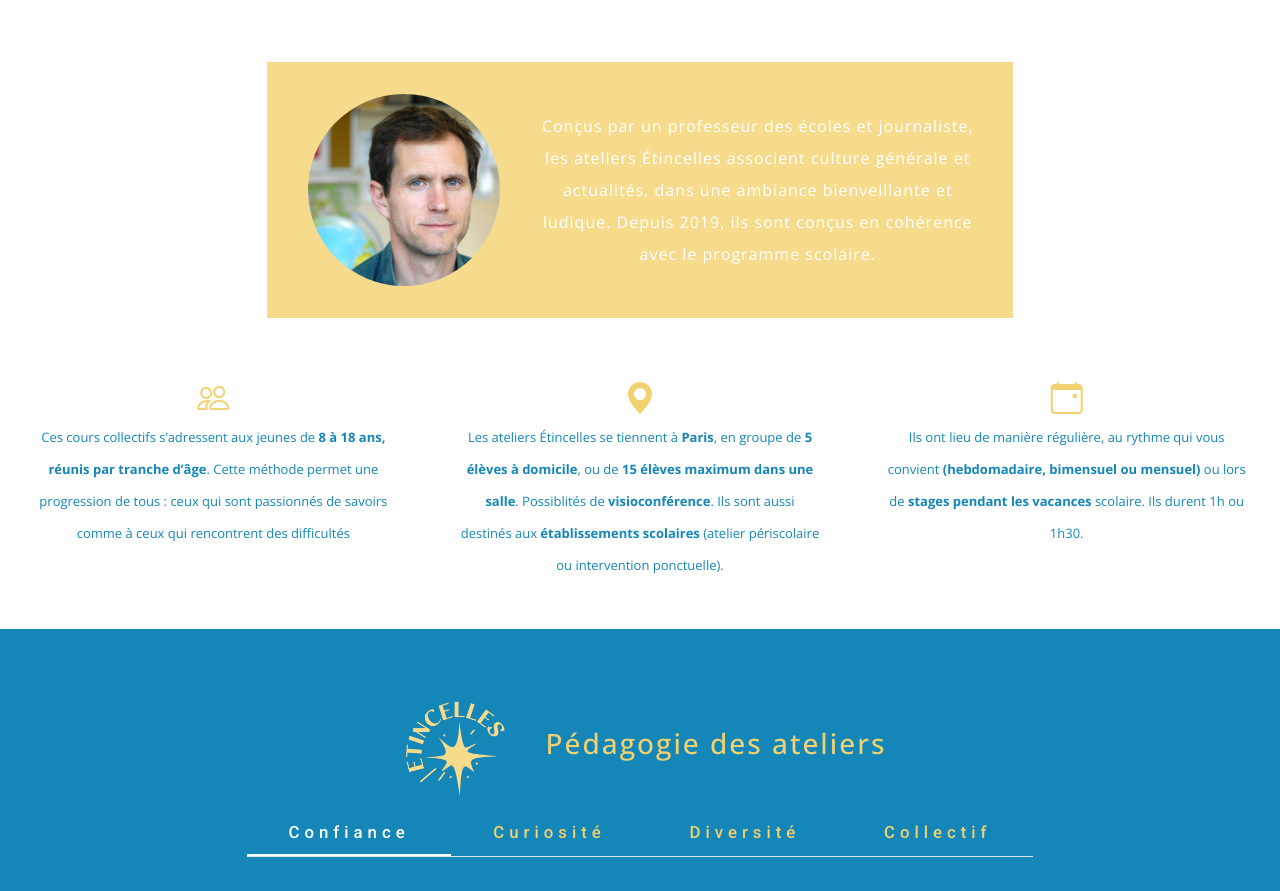
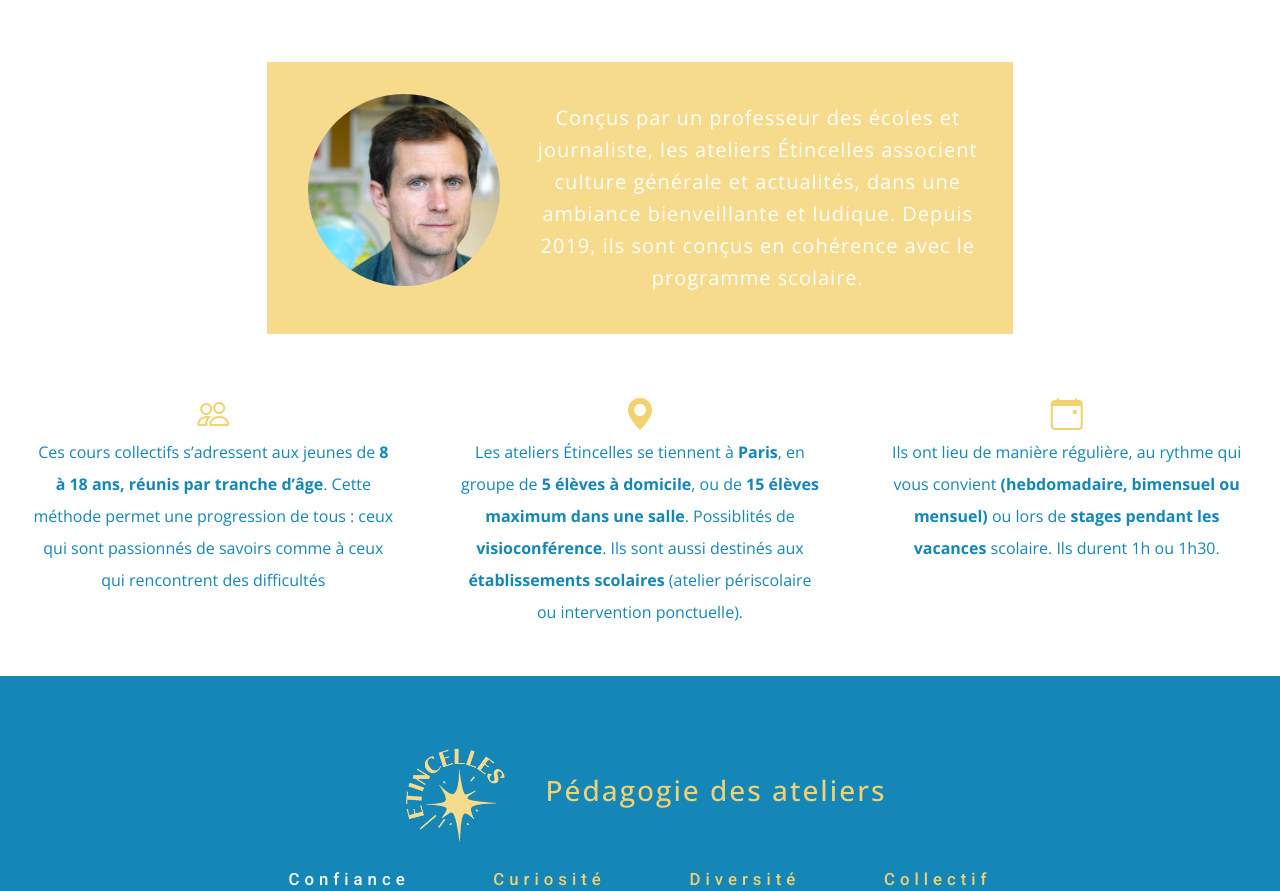
Before and after one commit to jbcharrier/etincelles, an Angular app: page /accueil in a window 1280 px wide. Shown: the part 862-1753 px from the top of the page. Built offline with nearby package versions, Linux system fonts and the light colour scheme.

Commit message:
small changes

```diff
--- a/src/app/accueil/accueil.component.scss
+++ b/src/app/accueil/accueil.component.scss
@@ -47,6 +47,7 @@
           width: 12rem;
           height: 12rem;
           object-fit: cover;
+          margin-bottom: 1rem;
         }
       }
     }
@@ -58,6 +59,7 @@
         font-size: xx-large;
       }
       p {
+        font-size: 20px;
         color: white;
         line-height: 2rem;
         letter-spacing: 1px;
@@ -71,7 +73,7 @@
       line-height: 2rem;
       color: $base-color;
       font-weight: 100;
-      font-size: small;
+      font-size:medium;
       i {
         color: $yellow;
         font-size: xx-large;
```
